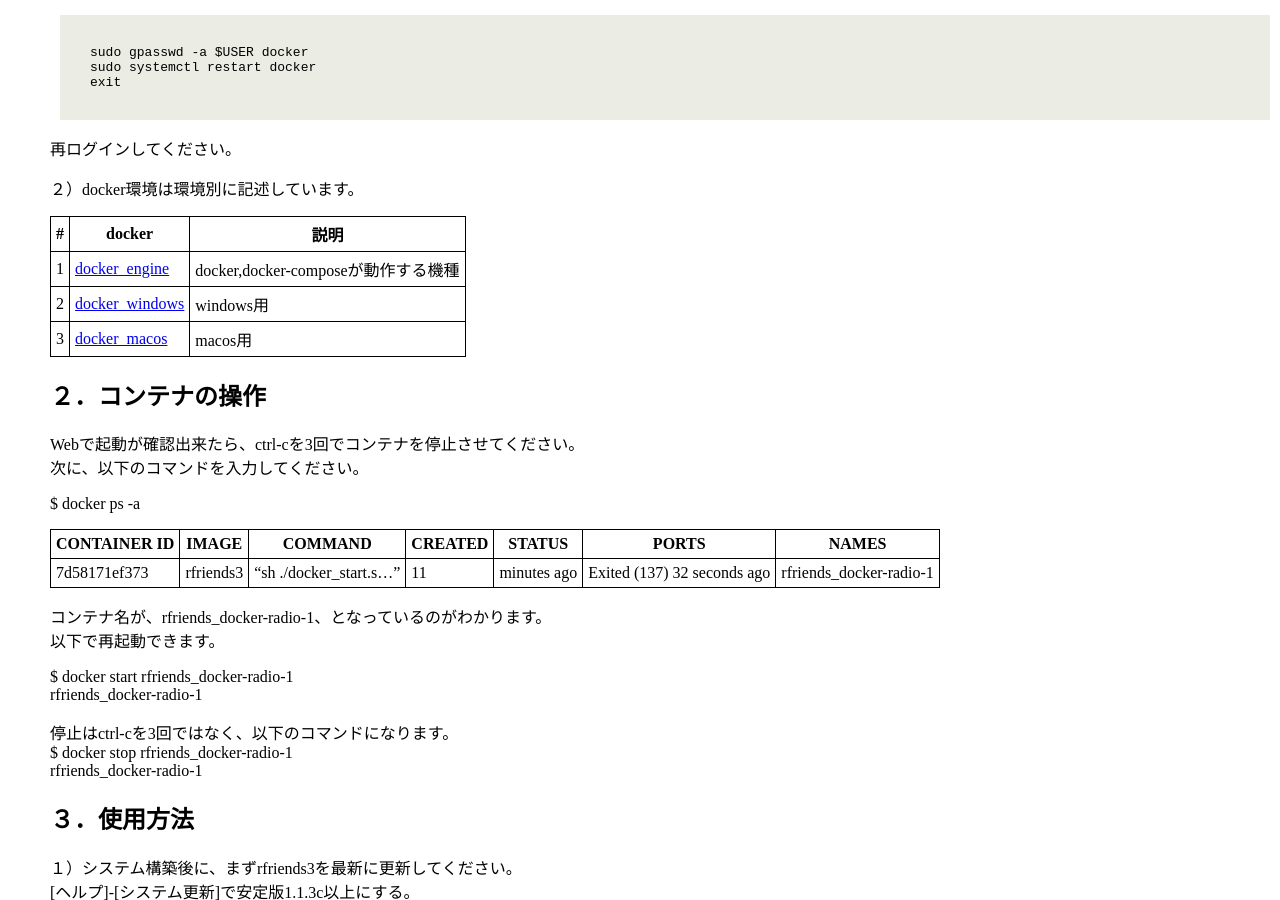
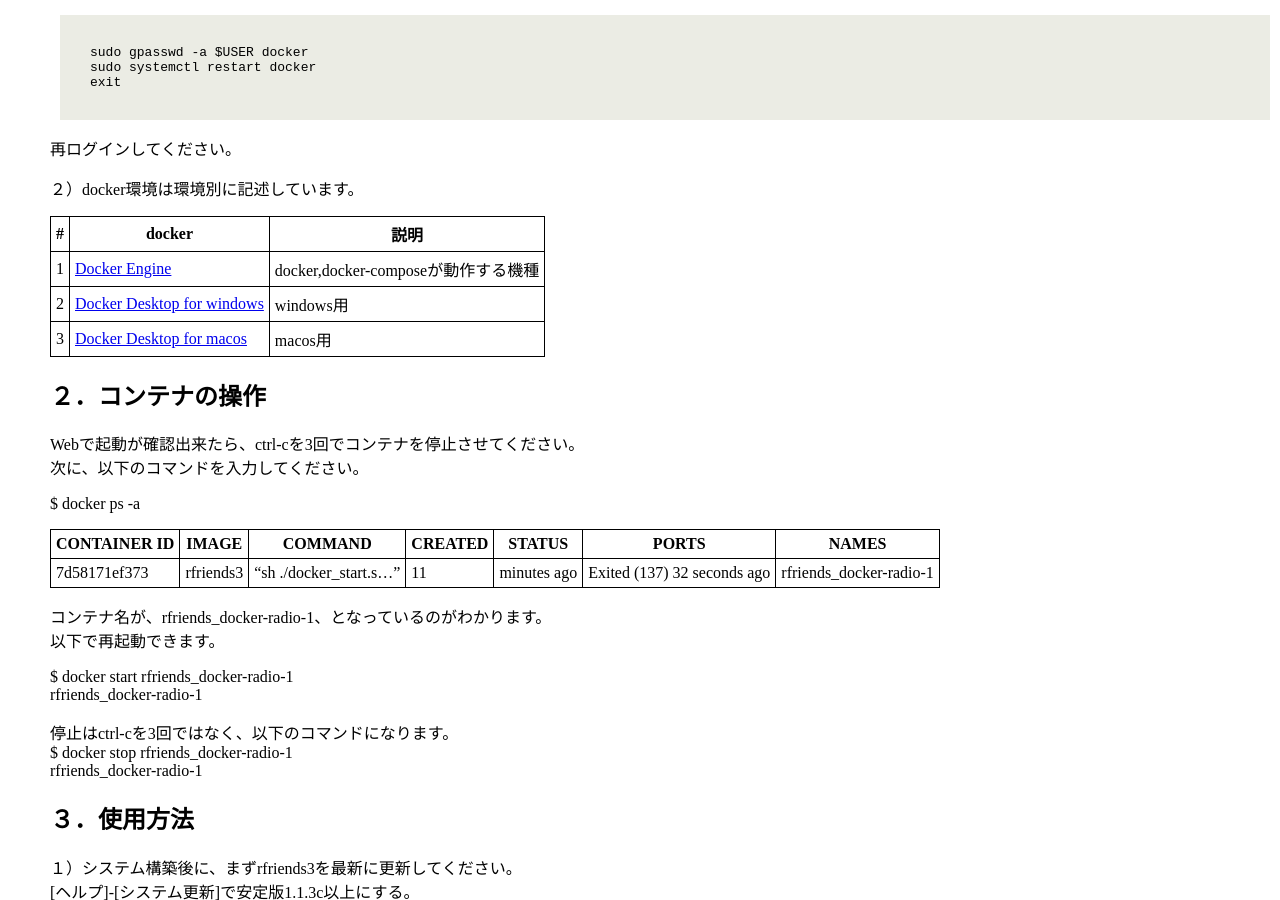
Before and after one commit to rfriends/rfriends, a Jekyll site: the page built from distro/docker.md, in a window 1280 px wide and 900 px high, scrolled down 559 px. Built offline with Jekyll 4.4.1, drawn with Linux system fonts in a browser that asks for light colours; our own code applies the rules of GitHub Pages for plain Markdown files; Markdown is read by kramdown in place of the engine named in the settings.

Commit message:
Update docker.md

```diff
--- a/distro/docker.md
+++ b/distro/docker.md
@@ -20,9 +20,9 @@ exit
 
 |#|docker|説明|
 |---|---|---|
-|1|[docker_engine](docker_engine.md)|docker,docker-composeが動作する機種|
-|2|[docker_windows](docker_windows.md)|windows用|
-|3|[docker_macos](docker_macos.md)|macos用|
+|1|[Docker Engine](docker_engine.md)|docker,docker-composeが動作する機種|
+|2|[Docker Desktop for windows](docker_windows.md)|windows用|
+|3|[Docker Desktop for macos](docker_macos.md)|macos用|
 
 ## ２．コンテナの操作
 
```
